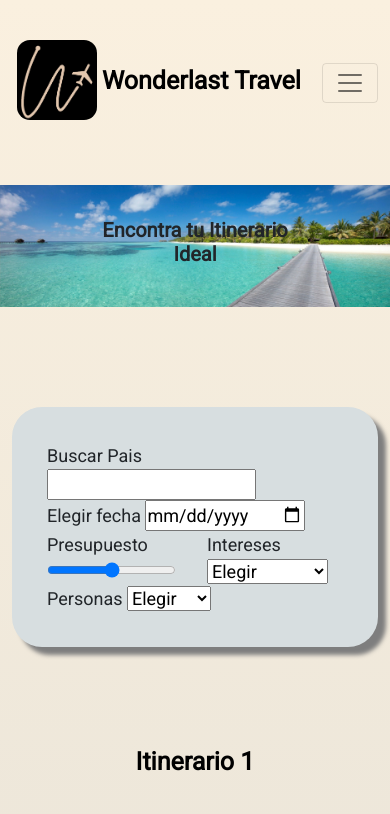
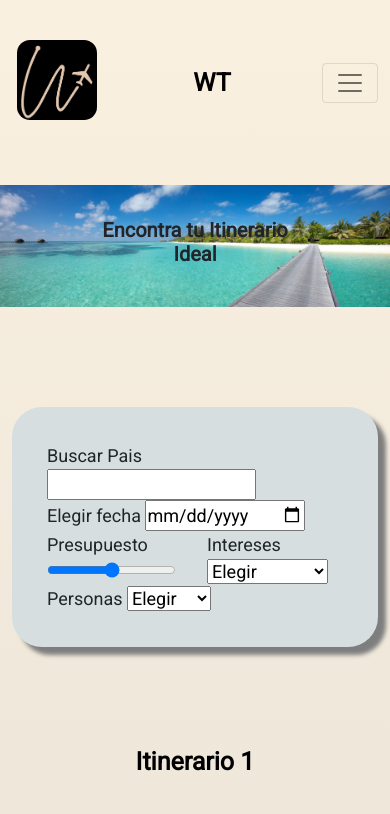
Before and after one commit to Matiaso2194/WonderLastTravel, a website: page secciones/crear.html in a window 390 px wide. Shown: the top 814 px of the page. Drawn offline with nearby package versions, Linux system fonts and the light colour scheme.

Commit message:
display wonderlast fixed en todas las secciones

```diff
--- a/scss/end.scss
+++ b/scss/end.scss
@@ -552,15 +552,15 @@ footer {
 .fondoCrear .tituloIndex:before {
   content: "Wonderlast Travel";
 }
-
-@media (max-width: 900px) and (min-width: 450px) {
-  .fondoCrear .tituloIndex:before {
-    content: "Wonderlast Travel";
-  }
+.fondoCrear .textoTitulo:before {
+  content: "Wonderlast Travel";
 }
 
 @media (max-width: 430px) {
   .fondoCrear .tituloIndex:before {
+    content: "WT";
+  }
+  .fondoCrear .textoTitulo:before {
     content: "WT";
   }
 }
--- a/secciones/crear.html
+++ b/secciones/crear.html
@@ -22,7 +22,8 @@
   <header>
     <nav class="navbar navbar-expand-lg navbar-light">
       <d class="container-fluid">
-        <a href="../index.html" class="textoTitulo"><img src="../img/logo.jpg" id="logo">Wonderlast Travel</a>
+        <img src="../img/logo.jpg" id="logo">
+        <a href="../index.html" class="textoTitulo"></a>
         <button class="navbar-toggler" type="button" data-bs-toggle="collapse" data-bs-target="#navbarNav"
           aria-controls="navbarNav" aria-expanded="false" aria-label="Toggle navigation">
           <span class="navbar-toggler-icon"></span>
```
Also changed, not shown: secciones/contacto.html (+2 -1 lines), secciones/iniciar.html (+2 -1 lines), secciones/perfil.html (+2 -1 lines), secciones/reservas.html (+2 -1 lines), css/demo.css.
